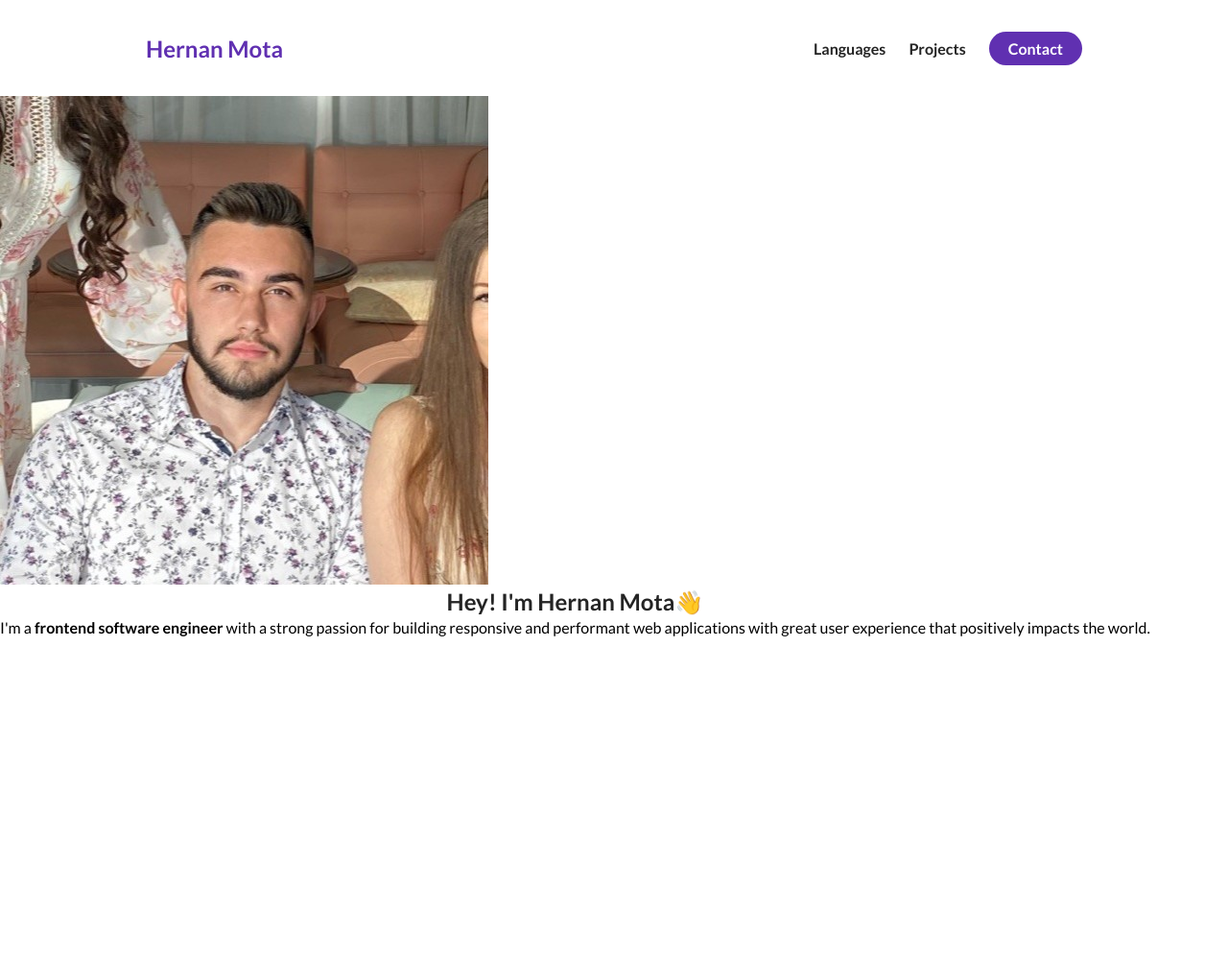
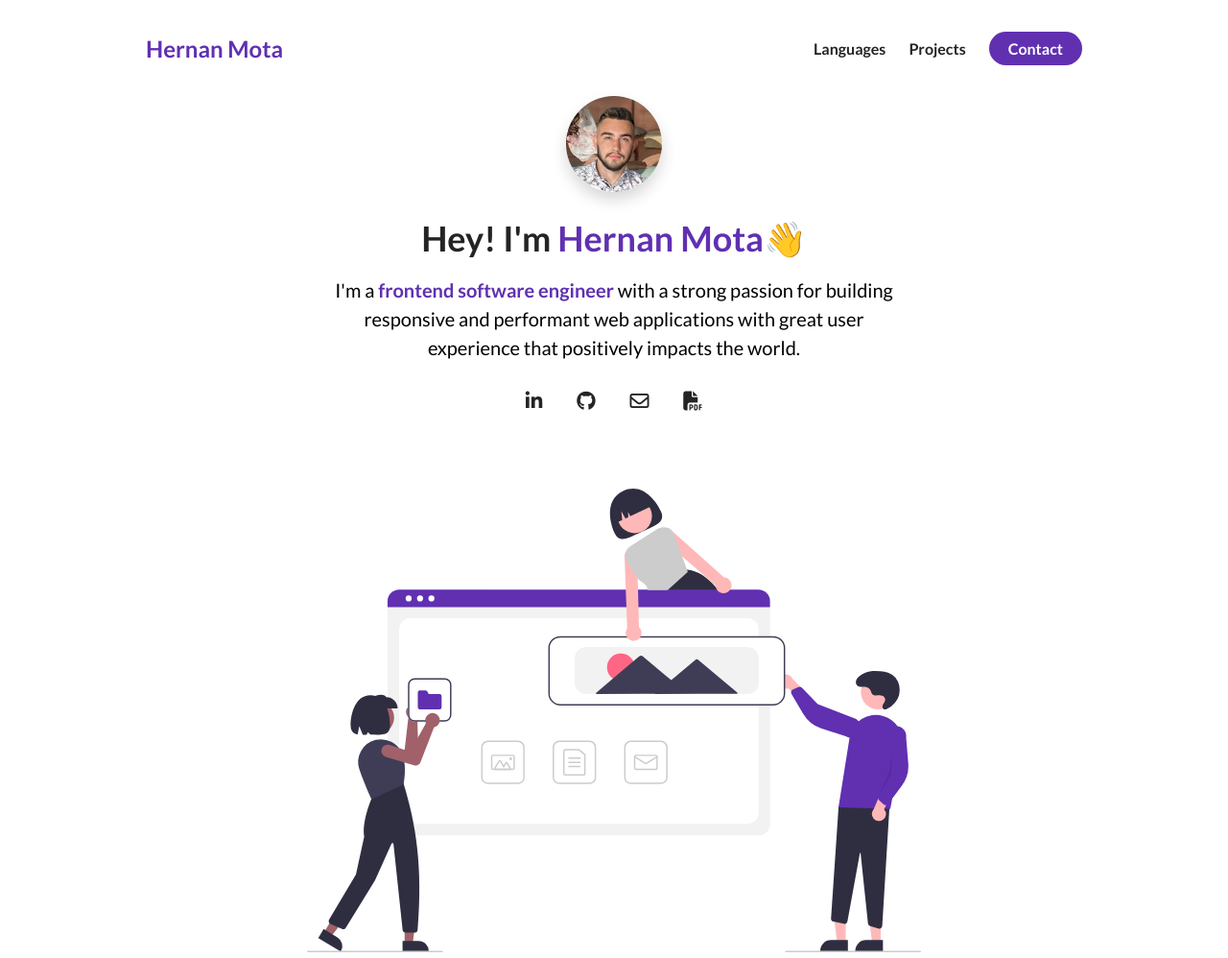
Before and after one commit to HernanMota/E-portfolio, a plain HTML site: page index.html in a window 1280 px wide. Shown: the whole page at 96% size. Before the commit the page ends 800 px from the top, so only its background shows below. Drawn offline with Linux system fonts and the light colour scheme.

Commit message:
Added icons and Image

```diff
--- a/index.html
+++ b/index.html
@@ -5,6 +5,7 @@
     <meta name="viewport" content="width=device-width, initial-scale=1.0">
     <title>Hernan Mota</title>
     <link rel="stylesheet" href="./style.css">
+    <script src="https://kit.fontawesome.com/c8e4d183c2.js" crossorigin="anonymous"></script>
 </head>
 <body>
     <section id="about-me">
@@ -37,7 +38,7 @@
             <div class="about-me__info row">
                 <div class="about-me__info--container">
                     <figure class="about-me__picture--mask">
-                        <img src="./Assets/assets/me.jpeg" alt="Picture of Hernan Mota">
+                        <img src="./Assets/assets/me.jpeg" class="about-me__picture" alt="Picture of Hernan Mota">
                     </figure>
                     <h1 class="about-me__info--title">
                         Hey! I'm <span class="text--purple">Hernan Mota</span>👋
@@ -46,7 +47,24 @@
                         I'm a <strong class="text--purple"> frontend software engineer</strong> with a strong passion for building responsive and performant web
                         applications with great user experience that positively impacts the world.
                     </p>
+                    <div class="about-me__links">
+                        <a href="" class="about-me__link">
+                            <i class="fab fa-linkedin-in"></i>
+                        </a>
+                        <a href="" class="about-me__link">
+                            <i class="fab fa-github"></i>
+                        </a>
+                        <a href="" class="about-me__link">
+                            <i class="far fa-envelope"></i>
+                        </a>
+                        <a href="" class="about-me__link">
+                            <i class="fas fa-file-pdf"></i>
+                        </a>
+                    </div>
                 </div>
+                <figure class="about-me__img--container">
+                    <img src="./Assets/assets/undraw_websites.svg" class="about-me__img" alt="">
+                </figure>
             </div>
         </div>
     </section>
--- a/style.css
+++ b/style.css
@@ -11,6 +11,10 @@ h1, h2, h3, h4, h5, h6, span {
     color: #242424;
     text-align: center;
     line-height: 1.25;
+}
+
+h1 {
+    font-size: 36px;
 }
 
 p {
@@ -29,6 +33,17 @@ li {
 .flex-1 {
     flex: 1;
 }
+
+.row {
+    width: 100%;
+    max-width: 800px;
+    margin: 0 auto;
+}
+
+.text--purple {
+    color: #6030b1;
+}
+
 
 /* NAVIGATION BAR */
 
@@ -79,3 +94,59 @@ nav {
     display: flex;
     flex-direction: column;
 }
+
+.about-me__info {
+    display: flex;
+    flex-direction: column;
+}
+
+.about-me__info--container {
+    display: flex;
+    flex-direction: column;
+    justify-content: center;
+    align-items: center;
+    max-width: 600px;
+    margin: 0 auto;
+    text-align: center;
+}
+
+.about-me__picture--mask {
+    width: 100px;
+    height: 100px;
+    border-radius: 50%;
+    overflow: hidden;
+    box-shadow: 0 8px 16px rgba(0, 0, 0, 0.16);
+    margin-bottom: 26px;
+}
+
+.about-me__picture {
+    width: 100%;
+
+    /* Improving my own picture */
+    transform: scale(1.5);
+    padding-top: 8px;
+}
+
+.about-me__info--title {
+    margin-bottom: 16px;
+}
+
+.about-me__info--para {
+    font-size: 20px;
+    margin-bottom: 28px;
+}
+
+.about-me__link {
+    font-size: 20px;
+    color: #242424;
+    text-decoration: none;
+    padding: 0 16px;
+}
+
+.about-me__img--container {
+    flex: 1;
+    margin: 80px;
+}
+.about-me__img {
+    width: 100%;
+}
```
